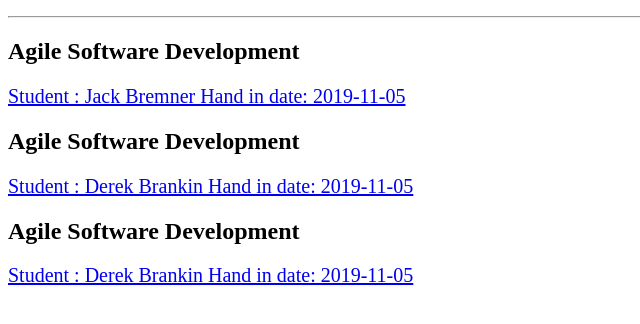
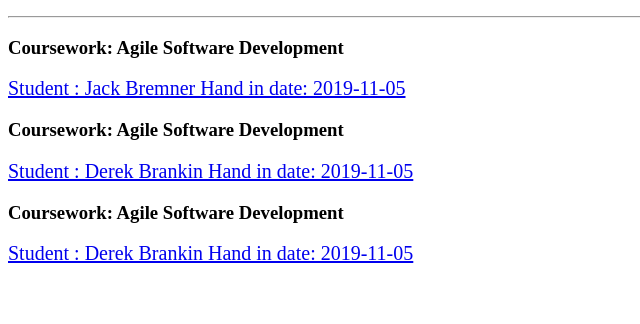
Before and after one commit to pmdredd/Uni3rdAGILEProject, a PHP site: page /submissions/all_submissions.php in a window 1280 px wide. Shown: the part 50-374 px from the top of the page, without its empty margins (0-640 px from the left). Run offline with PHP 8.4, Linux system fonts and the light colour scheme; data comes from the database, SQL or seed files in the repository.

Commit message:
add comment for future reference and make layout clearer

```diff
--- a/submissions/all_submissions.php
+++ b/submissions/all_submissions.php
@@ -14,9 +14,12 @@ if (isset($_SESSION['success'])) {
 
 $submissions = getAllSubmissions();
 
+// we should try and group by coursework_id e.g. we first get a list of all submissions for Agile Development,
+// then a list of all submissions for Java Programming, then Business Systems, etc. see PDO::FETCH_GROUP
+
 if ($submissions) {
     foreach ($submissions as $submission) {
-        echo '<h2>' . $submission['coursework_name'] . '</h2>';
+        echo '<h3>Coursework: ' . $submission['coursework_name'] . '</h3>';
         echo "<a href='submission_details.php?id=" . $submission['submission_id'] . "'> Student : " . $submission['student_name']
               . "  Hand in date: " . $submission['hand_in_date'] . "</a>\n";
         echo "</br>";
```
